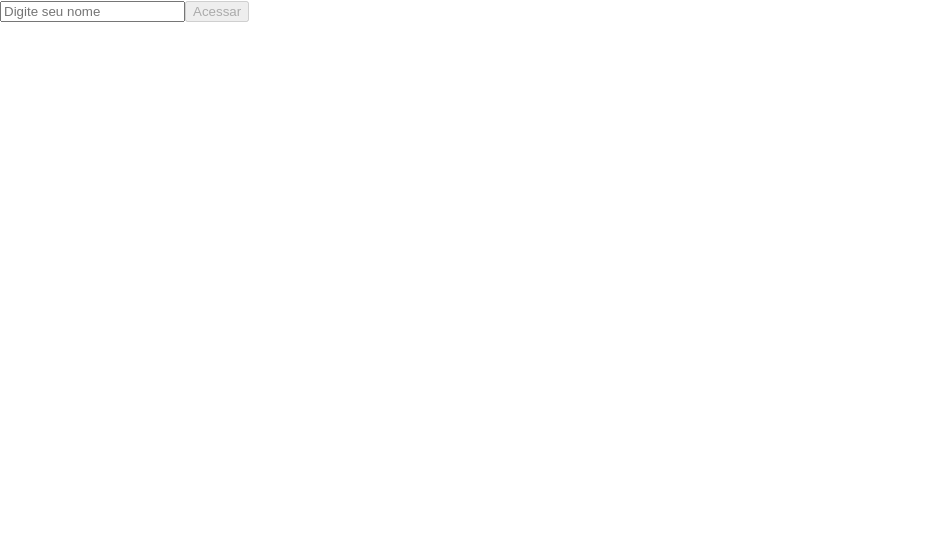
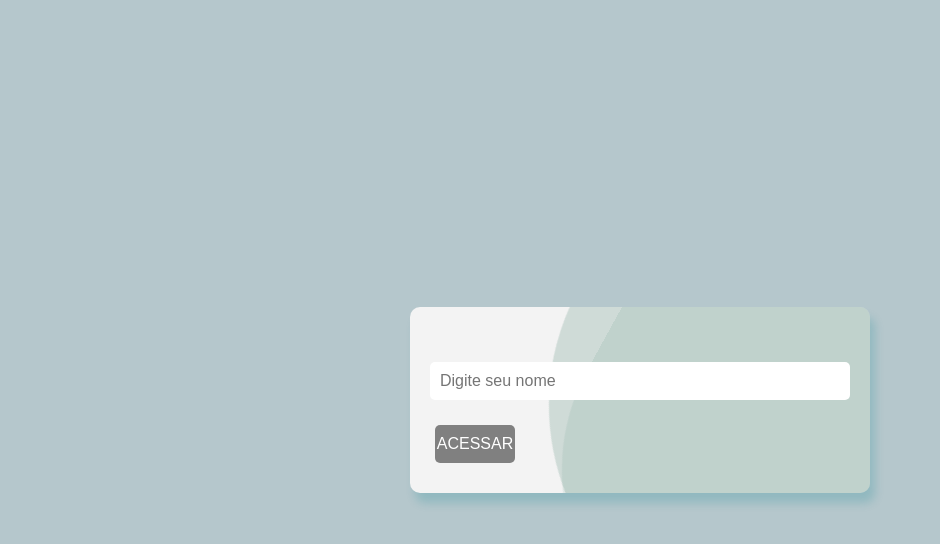
Before and after one commit to AndreBarroso/Songs-by-weather-forecast, a React (Create React App) app in the folder frontend/: page /home in a window 1280 px wide. Shown: the top 544 px of the page, without its empty margins (0-940 px from the left). Built offline with nearby package versions, Linux system fonts and the light colour scheme.

Commit message:
feat: frontend  --> implementado css

```diff
--- /dev/null
+++ b/frontend/src/css/Listagem.css
@@ -0,0 +1,127 @@
+body {
+  background-color: #b5c7cc;
+  color: #407d6c;
+  font-family: Quicksand , sans-serif;
+}
+
+.listagem {
+  background-color: #f3f3f3;
+  border-radius: 10px;
+  box-shadow: 5px 10px 10px #02809033;
+  left: 50%;
+  overflow: hidden;
+  padding: 40px 30px 30px;
+  position: absolute;
+  top: 100px;
+  transform: translate(-50%);
+  transition: transform 300ms , box-shadow 300ms;
+  width: 400px;
+}
+
+.listagem:before, .login:after {
+  border-radius: 40% 45% 35% 40%;
+  content: '';
+  height: 600px;
+  position: absolute;
+  width: 600px;
+  z-index: -1;
+}
+
+.listagem:before {
+  animation: wawes 6s infinite linear;
+  background-color: #407d6c1a;
+  bottom: -130%;
+  left: 40%;
+}
+
+.listagem:after {
+  animation: wawes 7s infinite;
+  background-color: #407d6c33;
+  bottom: -125%;
+  left: 35%;
+}
+
+.listagem > input {
+  background: white;
+  border: 0;
+  border-radius: 5px;
+  display: block;
+  font-family: Quicksand , sans-serif;
+  font-size: 16px;
+  margin: 15px -10px;
+  padding: 10px;
+  width: 100%;
+}
+
+.listagem > button {
+  background-color: #7db290;
+  border: 0;
+  border-radius: 5px;
+  color: white;
+  cursor: pointer;
+  font-family: Quicksand , sans-serif;
+  font-size: 16px;
+  margin-left: 10px;
+  margin-top: 10px;
+  padding: 10px 2px;
+  text-transform: uppercase;
+  transition: background-color 300ms;
+  width: 180px;
+}
+
+.listagem > button:hover {
+  background-color: #407d6c;
+}
+
+.listagem > button:disabled {
+  background-color: gray;
+  cursor: not-allowed;
+}
+
+.listagem > .btnSettings {
+  background-color: rgba(0, 0, 0, 0);
+  float: right;
+  height: 40px;
+  margin: 0;
+  padding: 0;
+  width: 10px;
+}
+
+.listagem> .btnSettings:hover {
+  animation: wawes 2s infinite linear;
+  background-color: rgba(0, 0, 0, 0);
+}
+
+.tooltip {
+  align-items: center;
+  background-color: white;
+  border-radius: 10px;
+  display: flex;
+  height: 300px;
+  justify-content: center;
+  width: 300px;
+}
+
+img {
+  margin: 0;
+  padding: 0;
+}
+
+@keyframes wawes {
+
+  from {
+    transform: rotate(0);
+  }
+
+  to {
+    transform: rotate(360deg);
+  }
+}
+
+.listagem .incrementos {
+  font-size: 20px;
+  font-weight:bolder;
+  padding-bottom: 9px;
+  padding-top: 5px;
+  width: 35px;
+}
--- /dev/null
+++ b/frontend/src/css/Login.css
@@ -0,0 +1,119 @@
+body {
+  background-color: #b5c7cc;
+  color: #407d6c;
+  font-family: Quicksand , sans-serif;
+}
+
+.login {
+  background-color: #f3f3f3;
+  border-radius: 10px;
+  box-shadow: 5px 10px 10px #02809033;
+  left: 50%;
+  overflow: hidden;
+  padding: 40px 30px 30px;
+  position: absolute;
+  top: 50%;
+  transform: translate(-50%, -50%);
+  transition: transform 300ms , box-shadow 300ms;
+  width: 400px;
+}
+
+.login:before, .login:after {
+  border-radius: 40% 45% 35% 40%;
+  content: '';
+  height: 600px;
+  position: absolute;
+  width: 600px;
+  z-index: -1;
+}
+
+.login:before {
+  animation: wawes 6s infinite linear;
+  background-color: #407d6c1a;
+  bottom: -130%;
+  left: 40%;
+}
+
+.login:after {
+  animation: wawes 7s infinite;
+  background-color: #407d6c33;
+  bottom: -125%;
+  left: 35%;
+}
+
+.login > input {
+  background: white;
+  border: 0;
+  border-radius: 5px;
+  display: block;
+  font-family: Quicksand , sans-serif;
+  font-size: 16px;
+  margin: 15px -10px;
+  padding: 10px;
+  width: 100%;
+}
+
+.login > button {
+  background-color: #7db290;
+  border: 0;
+  border-radius: 5px;
+  color: white;
+  cursor: pointer;
+  font-family: Quicksand , sans-serif;
+  font-size: 16px;
+  margin-left: -5px;
+  margin-top: 10px;
+  padding: 10px 0;
+  text-transform: uppercase;
+  transition: background-color 300ms;
+  width: 80px;
+}
+
+.login > button:hover {
+  background-color: #407d6c;
+}
+
+.login > button:disabled {
+  background-color: gray;
+  cursor: not-allowed;
+}
+
+.login > .btnSettings {
+  background-color: rgba(0, 0, 0, 0);
+  float: right;
+  height: 40px;
+  margin: 0;
+  padding: 0;
+  width: auto;
+}
+
+.login > .btnSettings:hover {
+  animation: wawes 2s infinite linear;
+  background-color: rgba(0, 0, 0, 0);
+}
+
+.tooltip {
+  align-items: center;
+  background-color: white;
+  border-radius: 10px;
+  display: flex;
+  height: 300px;
+  justify-content: center;
+  width: 300px;
+}
+
+img {
+  margin: 0;
+  padding: 0;
+}
+
+@keyframes wawes {
+
+  from {
+    transform: rotate(0);
+  }
+
+  to {
+    transform: rotate(360deg);
+  }
+}
--- a/frontend/src/pages/Home.jsx
+++ b/frontend/src/pages/Home.jsx
@@ -1,6 +1,7 @@
 import React, { useEffect, useState, useContext } from 'react';
 import { useHistory } from 'react-router-dom';
 import UserContext from '../context/UserContext';
+import '../css/Login.css';
 
 export default function Home() {
   const { userData, setUserData } = useContext(UserContext);
@@ -17,7 +18,7 @@ export default function Home() {
   }, [ userData ]);
 
   return (
-    <div>
+    <div className='login'>
         <input
           type="text"
           placeholder='Digite seu nome'
--- a/frontend/src/pages/SearchPlayList.jsx
+++ b/frontend/src/pages/SearchPlayList.jsx
@@ -3,6 +3,8 @@ import { RequestPlayList } from '../services/resquestAPIs';
 import { getToken } from '../services/getToken';
 import PlayList from '../components/PlayList';
 import UserContext from '../context/UserContext';
+import '../css/Listagem.css';
+
 
 export default function SearchPlayList() {
   const { userData } = useContext(UserContext);
@@ -54,30 +56,32 @@ export default function SearchPlayList() {
 
   return (
     <div>
+      <div className="listagem">
         <button
           type="button"
           disabled={ disable }
           onClick={ handleClick }
         >
-        Busca Lista
+          Buscar Playlist
         </button>
         <button
+          className="incrementos"
           onClick={ () => {
             if(numberOfTracks > 0) setNumberOfTracks(Number(numberOfTracks) - 1 )
           }}
         >
           -
         </button>
+        <button
+          className="incrementos"
+          onClick={ () => setNumberOfTracks(Number(numberOfTracks) + 1 ) }
+        >
+          +
+        </button>
         <input
           value={ numberOfTracks }
           onChange={ handleChange }
         />
-       <button
-        onClick={ () => setNumberOfTracks(Number(numberOfTracks) + 1 ) }
-      >
-        +
-      </button>
-
         <input
           value={ city }
           onChange={ ( e ) => setCity( e.target.value )}
@@ -85,5 +89,6 @@ export default function SearchPlayList() {
         />
         { !listMusics ? renderBeforeRequest : <PlayList list={listMusics.listaMusicas} />}
       </div>
+    </div>
   );
 }
```
Lines whose indentation alone changed are shown as unchanged.
